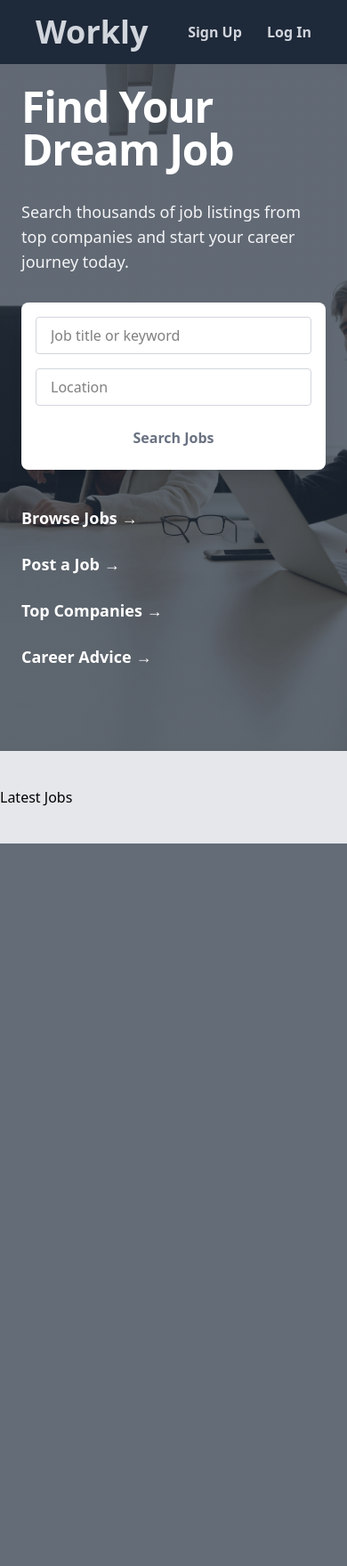
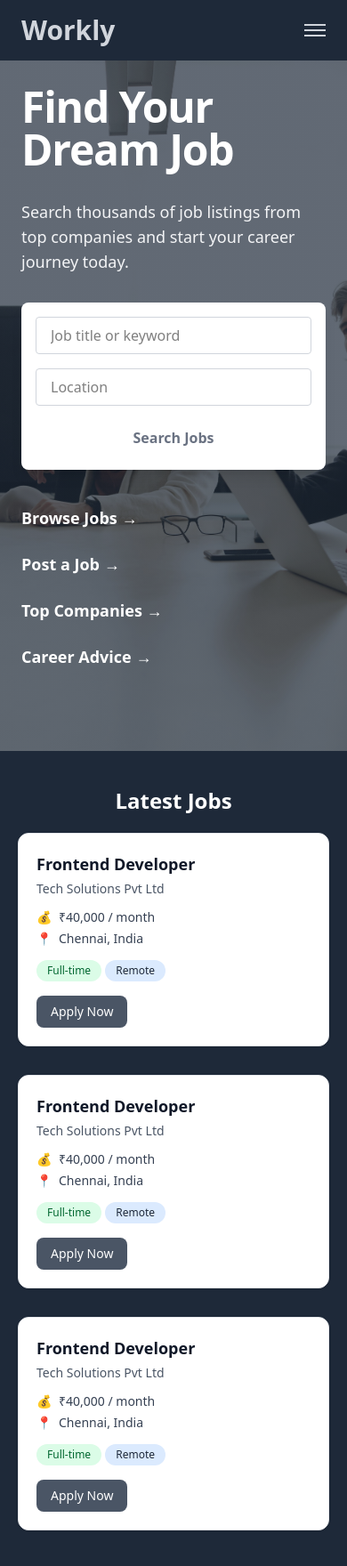
Before and after one commit to ganeshkannanpm/Laravel-Job-Portal, a Laravel app: page / in a window 390 px wide. Shown: the whole page at 89% size. Before the commit the page ends 948 px from the top, so only its background shows below. Run offline with Laravel 12, Linux system fonts and the light colour scheme; style sheets or scripts are compiled from the project's sources.

Commit message:
feat(UI) : implement job card feature and update the header responsive

```diff
--- /dev/null
+++ b/resources/views/components/job-card.blade.php
@@ -0,0 +1,36 @@
+<div class="mx-5 bg-white border border-gray-200 rounded-xl shadow-sm p-5 hover:shadow-md transition">
+
+    <!-- Job Title -->
+    <h2 class="text-lg font-semibold text-gray-900">Frontend Developer</h2>
+
+    <!-- Employer -->
+    <p class="text-sm text-gray-600 mt-1">Tech Solutions Pvt Ltd</p>
+
+    <!-- Salary -->
+    <div class="mt-3 flex items-center text-gray-700 text-sm">
+        💰 <span class="ml-2">₹40,000 / month</span>
+    </div>
+
+    <!-- Location -->
+    <div class="mt-1 flex items-center text-gray-700 text-sm">
+        📍 <span class="ml-2">Chennai, India</span>
+    </div>
+
+    <!-- Job Type -->
+    <div class="mt-3">
+        <span class="inline-block px-3 py-1 text-xs font-medium bg-green-100 text-green-800 rounded-full">
+            Full-time
+        </span>
+        <span class="inline-block px-3 py-1 text-xs font-medium bg-blue-100 text-gray-800 rounded-full">
+            Remote
+        </span>
+    </div>
+
+    <!-- Apply Button -->
+    <div class="mt-4">
+        <button class="px-4 py-2 bg-gray-600 text-white rounded-lg hover:bg-gray-800 text-sm transition-colors duration-300">
+            Apply Now
+        </button>
+    </div>
+
+</div>
--- a/resources/views/components/layout.blade.php
+++ b/resources/views/components/layout.blade.php
@@ -9,33 +9,59 @@
     @vite(['resources/css/app.css', 'resources/css/app.js'])
 </head>
 
-<body class="bg-gray-200 pb-10">
-    <div class="bg-gray-800 px-10 fixed top-0 left-0 right-0 z-50">
-        <nav class=" flex justify-between items-center py-4 text-gray-300">
-            <div>
-                <a href="/" class="font-sans font-semibold text-4xl">Workly</a>
-                {{-- <img src="{{ Vite::asset('resources/images/logo.svg') }}" alt=""> --}}
+<body class="bg-gray-800 pb-10">
+    <div class="bg-gray-800 px-6 fixed top-0 left-0 right-0 z-50">
+        <nav class="flex justify-between items-center py-4 text-gray-300">
+            <!-- Logo -->
+            <div class="flex items-center space-x-2">
+                <a href="/" class="font-sans font-semibold text-3xl hover:text-gray-100">Workly</a>
             </div>
 
+            <!-- Desktop Menu -->
             <div class="hidden md:flex space-x-6">
-                <a href="/" class="hover:text-brand-accent">Home</a>
-                <a href="#" class="hover:text-brand-accent">About Us</a>
-                <a href="#" class="hover:text-brand-accent">Jobs</a>
-                <a href="#" class="hover:text-brand-accent">Companies</a>
-                <a href="#" class="hover:text-brand-accent">Contact Us</a>
+                <a href="/" class="px-3 py-2 font-semibold rounded hover:bg-gray-200 hover:text-gray-900">Home</a>
+                <a href="#" class="px-3 py-2 font-semibold rounded hover:bg-gray-200 hover:text-gray-900">About Us</a>
+                <a href="#" class="px-3 py-2 font-semibold rounded hover:bg-gray-200 hover:text-gray-900">Jobs</a>
+                <a href="#" class="px-3 py-2 font-semibold rounded hover:bg-gray-200 hover:text-gray-900">Companies</a>
+                <a href="#" class="px-3 py-2 font-semibold rounded hover:bg-gray-200 hover:text-gray-900">Contact Us</a>
             </div>
-            <div class="space-x-6 font-bold">
-                <a href="/register">Sign Up</a>
-                <a href="/login">Log In</a>
+
+            <!-- Desktop Auth Buttons -->
+            <div class="hidden md:flex space-x-6 font-semibold">
+                <a href="/register" class="px-3 py-2 rounded hover:bg-gray-200 hover:text-gray-900">Sign Up</a>
+                <a href="/login" class="px-3 py-2 rounded hover:bg-gray-200 hover:text-gray-900">Log In</a>
             </div>
+
+            <!-- Mobile Menu Button -->
+            <button id="menu-btn" class="md:hidden flex flex-col space-y-1 focus:outline-none">
+                <span class="block w-6 h-0.5 bg-gray-300"></span>
+                <span class="block w-6 h-0.5 bg-gray-300"></span>
+                <span class="block w-6 h-0.5 bg-gray-300"></span>
+            </button>
         </nav>
 
+        <!-- Mobile Menu -->
+        <div id="mobile-menu" class="hidden flex-col space-y-4 pb-4 text-gray-300 md:hidden">
+            <a href="/" class="px-3 py-2 font-semibold rounded hover:bg-gray-200 hover:text-gray-900">Home</a>
+            <a href="#" class="px-3 py-2 font-semibold rounded hover:bg-gray-200 hover:text-gray-900">About Us</a>
+            <a href="#" class="px-3 py-2 font-semibold rounded hover:bg-gray-200 hover:text-gray-900">Jobs</a>
+            <a href="#" class="px-3 py-2 font-semibold rounded hover:bg-gray-200 hover:text-gray-900">Companies</a>
+            <a href="#" class="px-3 py-2 font-semibold rounded hover:bg-gray-200 hover:text-gray-900">Contact Us</a>
+            <hr class="border-gray-600">
+            <a href="/register" class="px-3 py-2 rounded hover:bg-gray-200 hover:text-gray-900">Sign Up</a>
+            <a href="/login" class="px-3 py-2 rounded hover:bg-gray-200 hover:text-gray-900">Log In</a>
+        </div>
     </div>
     <x-banner />
     <main class="mt-10 max-w-[1500px] mx-auto">
         {{ $slot }}
     </main>
 
+    <script>
+        document.getElementById('menu-btn').addEventListener('click', function () {
+            document.getElementById('mobile-menu').classList.toggle('hidden');
+        });
+    </script>
 
 </body>
 
--- a/resources/views/welcome.blade.php
+++ b/resources/views/welcome.blade.php
@@ -1,8 +1,10 @@
 <x-layout>
     <section>
-        <h2>Latest Jobs</h2>
-        <div>
-
+        <h2 class="mb-5 text-white font-bold text-2xl text-center">Latest Jobs</h2>
+        <div class="grid lg:grid-cols-3 gap-8">
+            <x-job-card />
+            <x-job-card />
+            <x-job-card />
         </div>
     </section>
 </x-layout>
```
